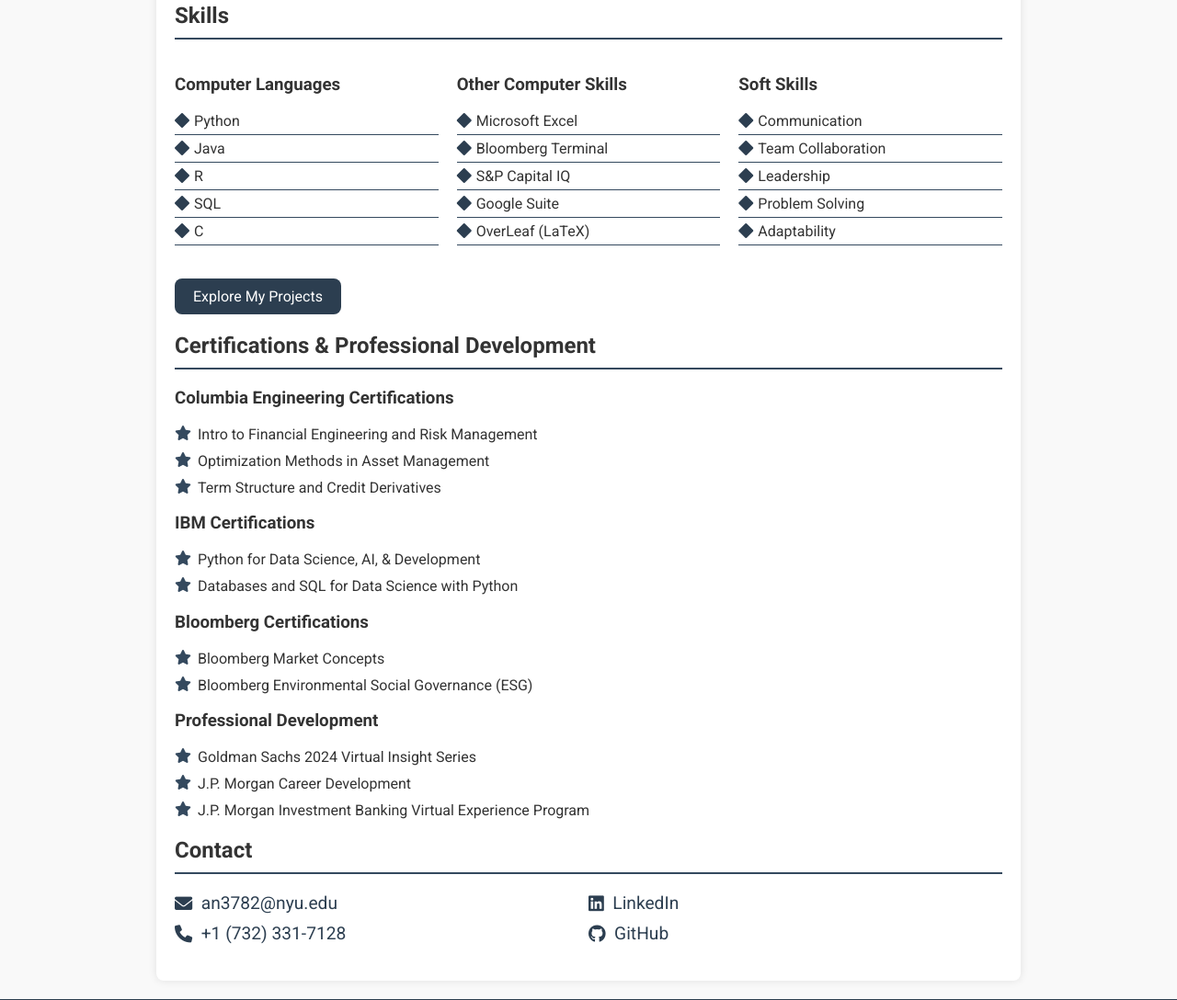
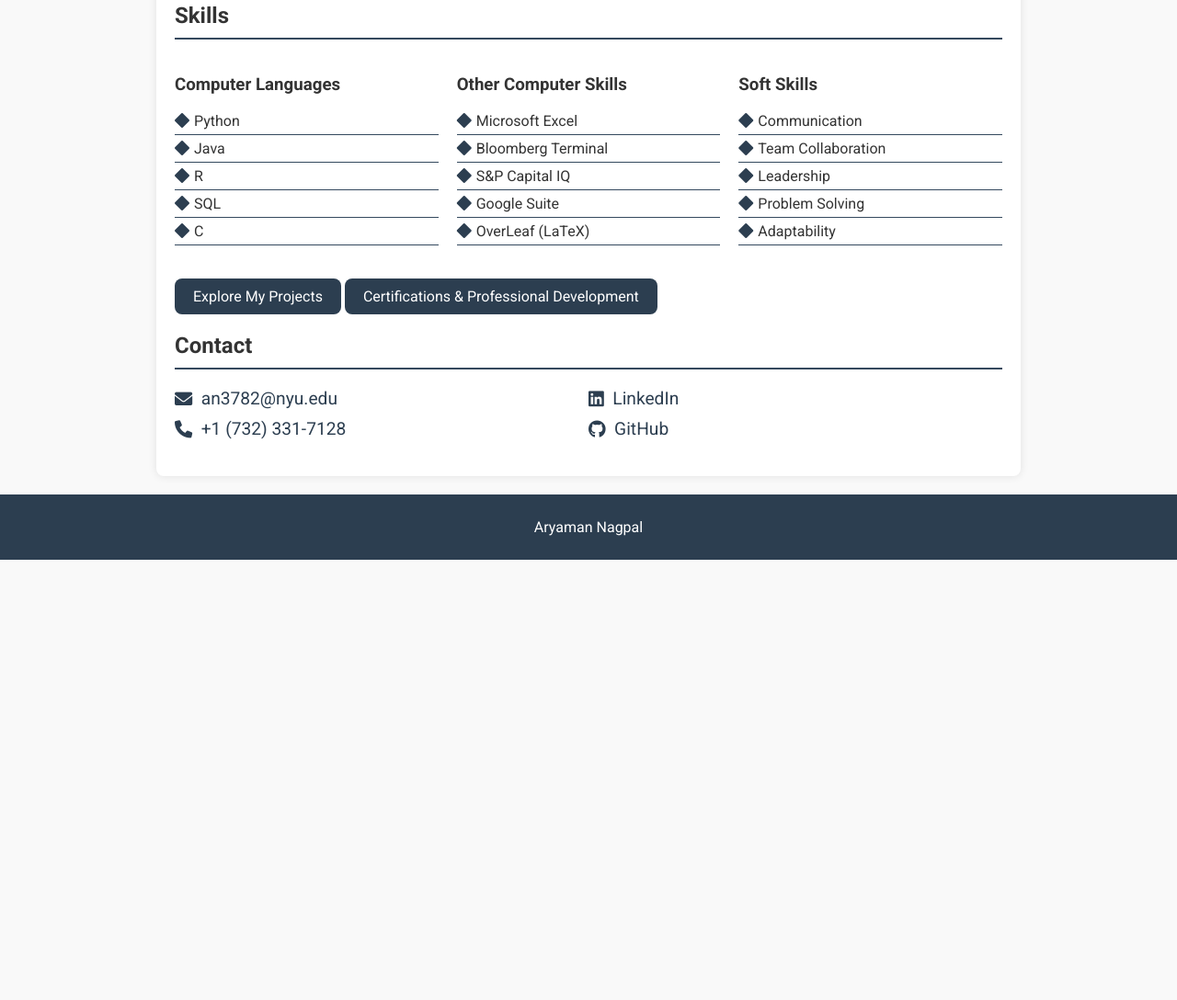
Before and after one commit to aryamann04/aryamann04.github.io, a plain HTML site: page index.html in a window 1280 px wide. Shown: the part 511-1599 px from the top of the page at 92% size. After the commit the page ends 1120 px from the top, so only its background shows below. Drawn offline with Linux system fonts and the light colour scheme.

Commit message:
Update index.html

```diff
--- a/index.html
+++ b/index.html
@@ -137,36 +137,6 @@
         #contact .contact-icons a:hover {
             color: #e67e22;
         }
-        #certifications ul {
-    list-style-type: none;
-    padding: 0;
-}
-
-#certifications ul li {
-    position: relative;
-    padding-left: 25px; /* Adjust padding to fit the star icon */
-    margin-bottom: 10px;
-}
-
-#certifications ul li:before {
-    content: "\f005"; /* Font Awesome star icon */
-    font-family: 'Font Awesome 6 Free';
-    font-weight: 900;
-    position: absolute;
-    left: 0;
-    top: 0;
-    color: #34495e; /* Star icon color */
-}
-
-#certifications ul li a {
-    color: #333;
-    text-decoration: none;
-    transition: color 0.3s;
-}
-
-#certifications ul li a:hover {
-    color: #e67e22;
-}
         footer {
             background-color: #2c3e50;
             color: white;
@@ -244,41 +214,7 @@
             </div>
         </section>
         <a href="https://aryamann04.github.io/projects/projects.html" class="button">Explore My Projects</a>
-<section id="certifications">
-    <h2>Certifications & Professional Development</h2>
-    <div class="skills-container">
-        <div class="skill-section">
-            <h3>Columbia Engineering Certifications</h3>
-            <ul>
-                <li><a href="https://www.coursera.org/account/accomplishments/certificate/DXCEFJDF8KG3" target="_blank">Intro to Financial Engineering and Risk Management</a></li>
-                <li><a href="https://www.coursera.org/account/accomplishments/certificate/5VJUYLD2VFHT" target="_blank">Optimization Methods in Asset Management</a></li>
-                <li><a href="https://www.coursera.org/account/accomplishments/certificate/FWXDX64QYAMN" target="_blank">Term Structure and Credit Derivatives</a></li>
-            </ul>
-        </div>
-        <div class="skill-section">
-            <h3>IBM Certifications</h3>
-            <ul>
-                <li><a href="https://www.coursera.org/account/accomplishments/certificate/38HD9KPKVFCT" target="_blank">Python for Data Science, AI, & Development</a></li>
-                <li><a href="https://coursera.org/share/0e12cc7462f70ce71a48bf5a543b212b" target="_blank">Databases and SQL for Data Science with Python</a></li>
-            </ul>
-        </div>
-        <div class="skill-section">
-            <h3>Bloomberg Certifications</h3>
-            <ul>
-                <li><a href="https://portal.bloombergforeducation.com/certificates/9Uc9jQe94YX2tQxTFVoMGbXK" target="_blank">Bloomberg Market Concepts</a></li>
-                <li><a href="https://portal.bloombergforeducation.com/certificates/fZ8yurEjLuvwpec1kAfxXzSv" target="_blank">Bloomberg Environmental Social Governance (ESG)</a></li>
-            </ul>
-        </div>
-        <div class="skill-section">
-            <h3>Professional Development</h3>
-            <ul>
-                <li>Goldman Sachs 2024 Virtual Insight Series</li>
-                <li>J.P. Morgan Career Development</li>
-                <li>J.P. Morgan Investment Banking Virtual Experience Program</li>
-            </ul>
-        </div>
-    </div>
-</section>
+        <a href="https://aryamann04.github.io/certifications.html" class="button">Certifications & Professional Development</a>
 <section id="contact">
     <h2>Contact</h2>
     <div class="contact-icons">
```
